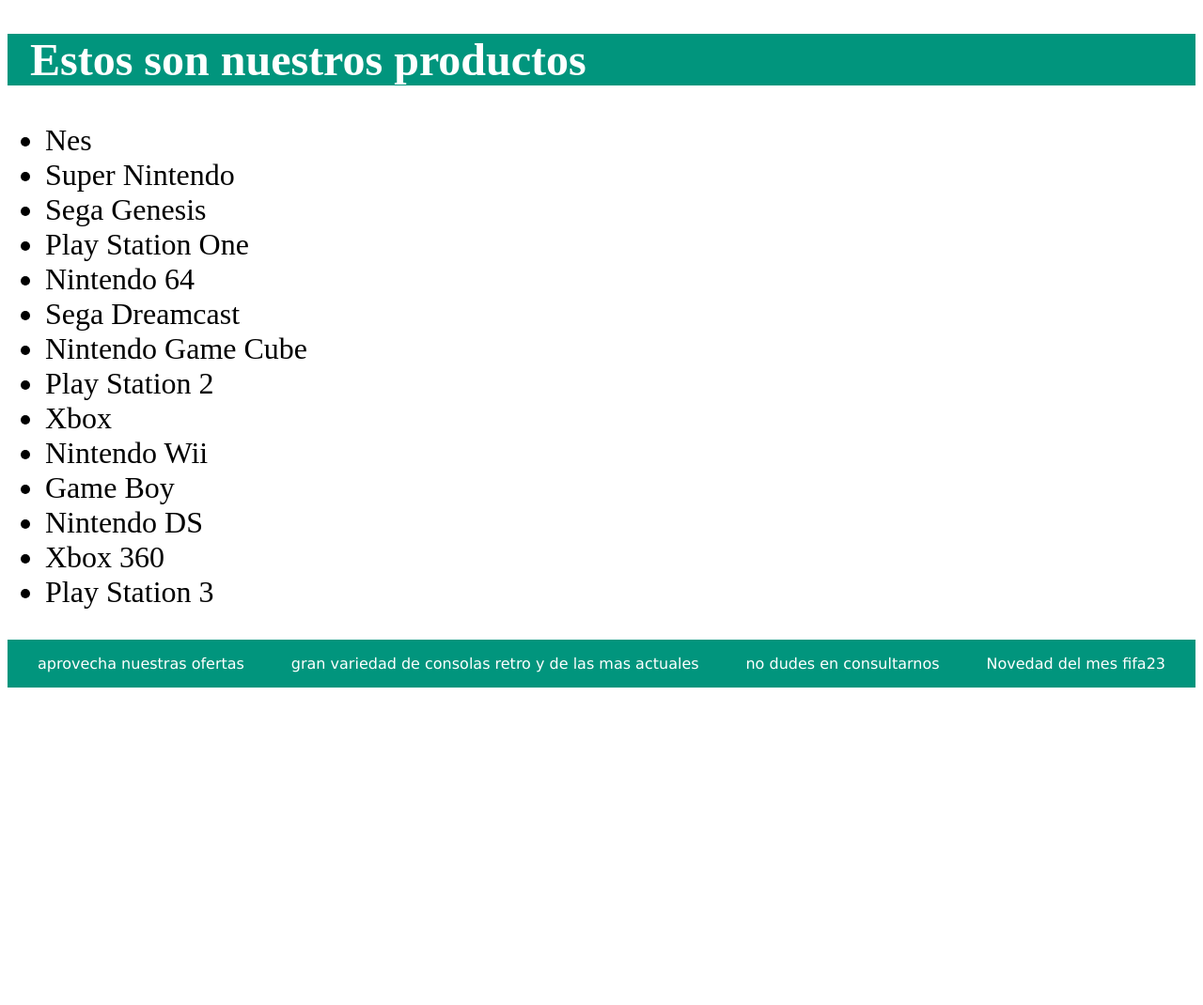
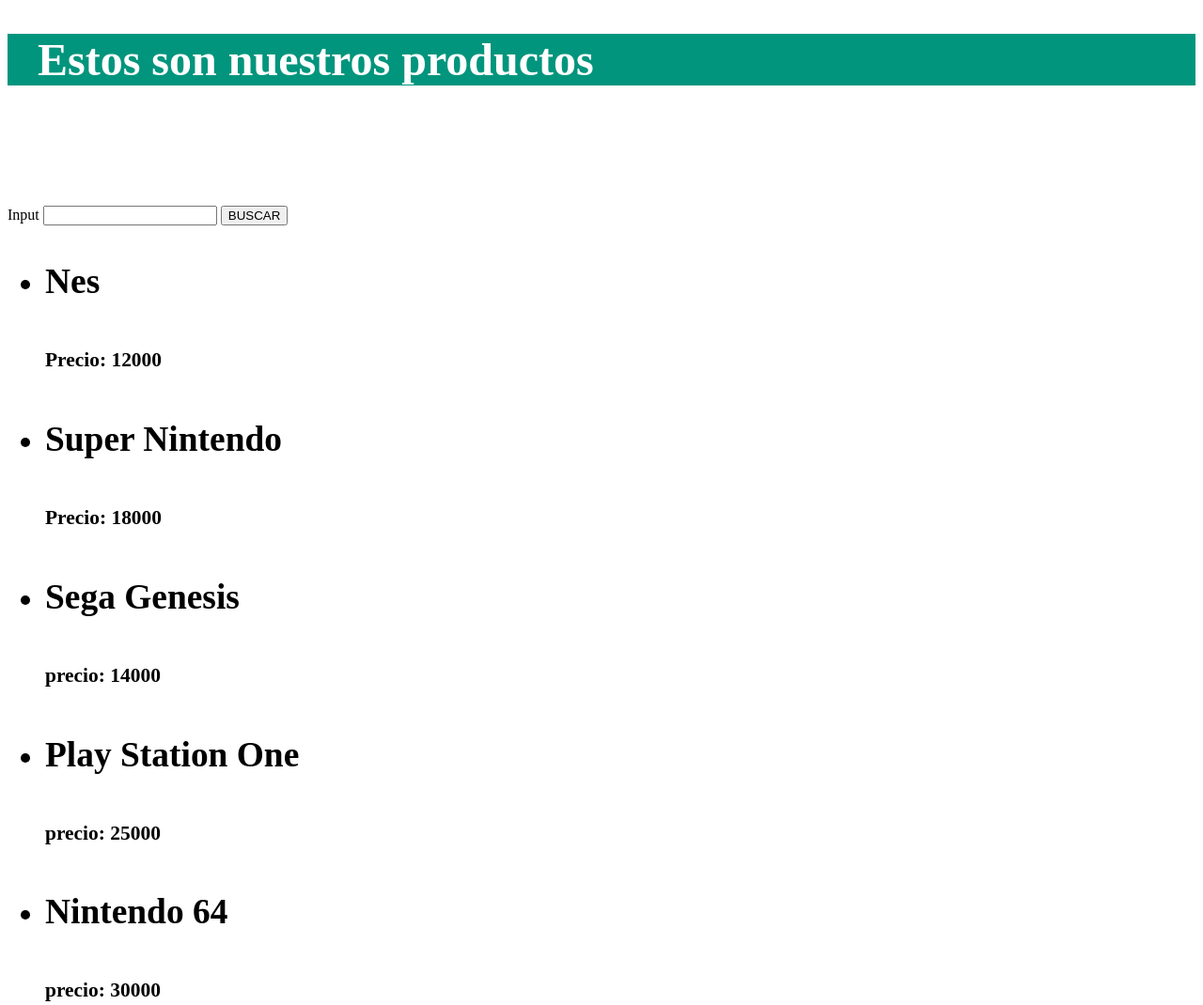
Before and after one commit to maurocarreras/dom, a plain HTML site: page index.html in a window 1280 px wide. Shown: the part 680-1750 px from the top of the page at 94% size. Before the commit the page ends 1420 px from the top, so only its background shows below. Drawn offline with Linux system fonts and the light colour scheme.

Commit message:
agregue eventos al proyecto

```diff
--- a/css/style.css
+++ b/css/style.css
@@ -19,15 +19,17 @@ h1{
     justify-content: space-between;
     padding-left: 2rem;
     padding-right: 2rem;
+    margin-top: 5rem;
 
 
 }
 
 #h2 {
-    padding-left: 1.5rem;
+    padding-left: 2rem;
     background-color: #01957D;
     color: white;
     font-size: 3rem;
+    margin-bottom: 8rem;
 }
 
 img{
--- a/index.html
+++ b/index.html
@@ -17,7 +17,23 @@
 
 
 
+
+
+    <label for="ingreso">Input</label>
+    <input type="text" name="ingreso" value="" id="ingreso">
+
+    <button id="btnSearch" class="btn">BUSCAR</button>
+
+    <h3 id="titleInput"></h3>
+
     <ul id="lista"></ul>
+
+    <form action="">
+        <input type="text" placeholder="nombre">
+        <input type="password" placeholder="" name="password" >
+        <input type="submit" value="enviar">
+    </form>
+
 
     <div id="contenedor">
         <p class="parrafo"> parrafo 1</p>
--- a/js/main.js
+++ b/js/main.js
@@ -1,37 +1,3 @@
-
-const consolas = [
-        "Nes",
-
-        "Super Nintendo",
-
-        "Sega Genesis",
-
-        "Play Station One",
-
-        "Nintendo 64",
-
-        "Sega Dreamcast",
-
-        "Nintendo Game Cube",
-
-        "Play Station 2",
-
-        " Xbox",
-
-        "Nintendo Wii",
-
-        "Game Boy ",
-
-        "Nintendo DS",
-
-    "Xbox 360",
-
-        "Play Station 3"
-  ];
-
-
-
-
 
 const h2= document.getElementById("h2");
 
@@ -43,18 +9,83 @@ const contenedor =document.getElementById("contenedor");
 
 const lista = document.getElementById("lista")
 
-h2.innerText="Estos son nuestros productos"
+const input =document.getElementById("ingreso");
+
+const title = document.getElementById("titleInput");
+
+
+const consolas = [
+    { id: 1, nombre: "Nes", precio: 'Precio: 12000' },
+
+    { id: 2, nombre: "Super Nintendo", precio: 'Precio: 18000' },
+
+    { id: 3, nombre: "Sega Genesis", precio:"precio: 14000"  },
+
+    { id: 4, nombre: "Play Station One", precio:"precio: 25000"  },
+
+    { id: 5, nombre: "Nintendo 64", precio:"precio: 30000"  },
+
+    { id: 6, nombre: "Sega Dreamcast", precio:"precio: 35000"  },
+
+    { id: 7, nombre: "Nintendo Game Cube", precio:"precio:40000"  },
+
+    { id: 8, nombre: "Play Station 2", precio:" precio: 37000" },
+
+    { id: 9, nombre: " Xbox", precio:" precio: 32500" },
+
+    { id: 10, nombre: "Nintendo Wii", precio:" precio:29700"  },
+
+    { id: 11, nombre: "Game Boy ", precio:" precio:24999"  },
+
+    { id: 12, nombre: "Nintendo DS", precio: " precio: 39800" },
+
+    { id: 13, nombre: "Xbox 360", precio:" precio: 43200 " },
+
+    { id: 14, nombre: "Play Station 3", precio:" precio: 51500 " },
+
+  ];
+
+
+  // const consolas=["Nes","Super Nintendo","Sega Genesis","Play Station One", "Nintendo 64","Dreamcast","Game Cube", "Play Station 2"," Xbox" ,"Nintendo Wii","Game Boy ",
+  // "Nintendo DS", "Xbox 360", "Play Station 3"];
+
+
+  h2.innerText="Estos son nuestros productos"
+
+  h2.addEventListener("click",()=>{
+      console.log("click sobre h2")
+    })
+
+    h2.addEventListener("mousemove",()=>{
+        h2.style.color = "black";
+    })
+
+    console.log(consolas)
+
+for (const productos of consolas) {
+
+    let li = document.createElement("li")
+
+    li.innerHTML=`
+    <h3>${productos.nombre}</h3>
+    <h6>${productos.precio}</h6>`
+
+    lista.append(li)
+
+}
+
+input.addEventListener('keydown', () => {
+    title.innerText = input.value;
+})
 
 
 
+// for (const productos of consolas) {
+//     let li = document.createElement( "li");
+//     li.innerText = productos;
+//     lista.append(li)
 
-
-for (const productos of consolas) {
-    let li = document.createElement( "li");
-    li.innerText = productos;
-    lista.append(li)
-}
-
+// }
 
 for (const parrafo of parrafoClases) {
     console.log(parrafo.innerHTML)
```
